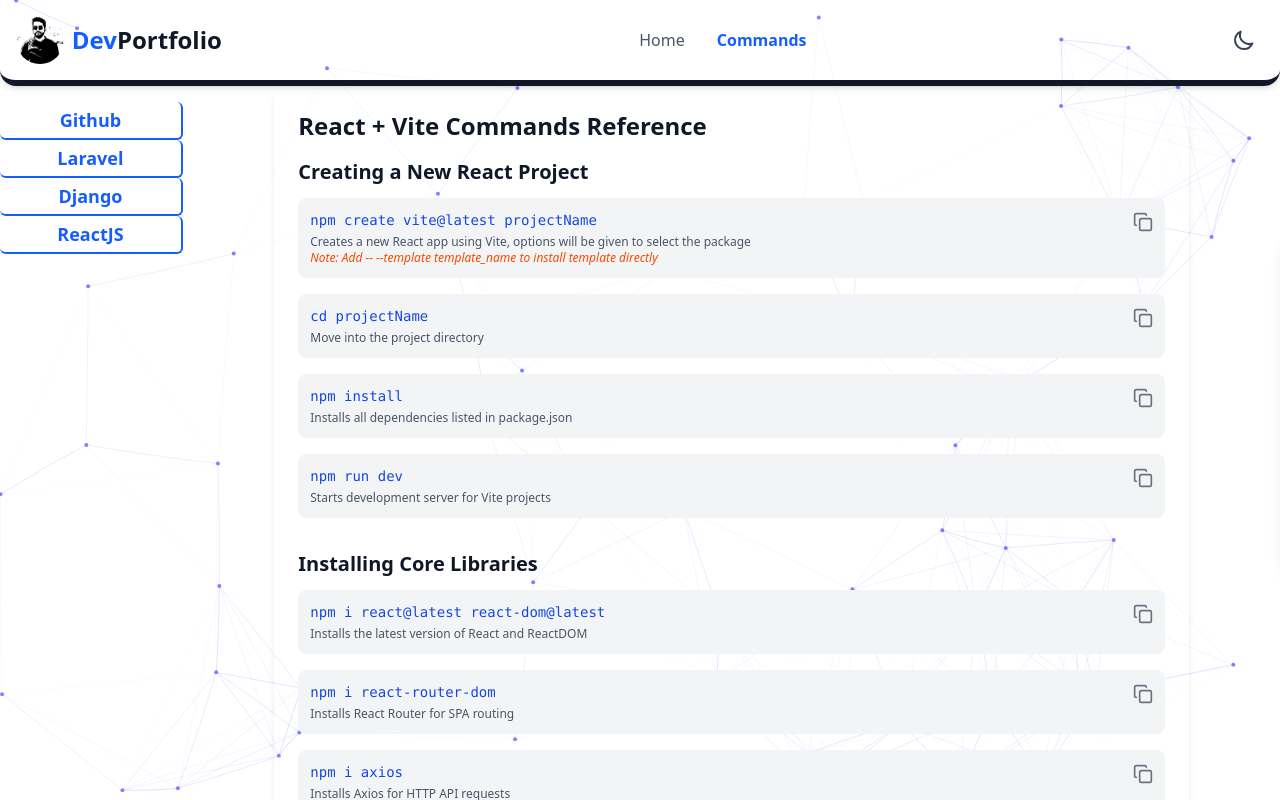
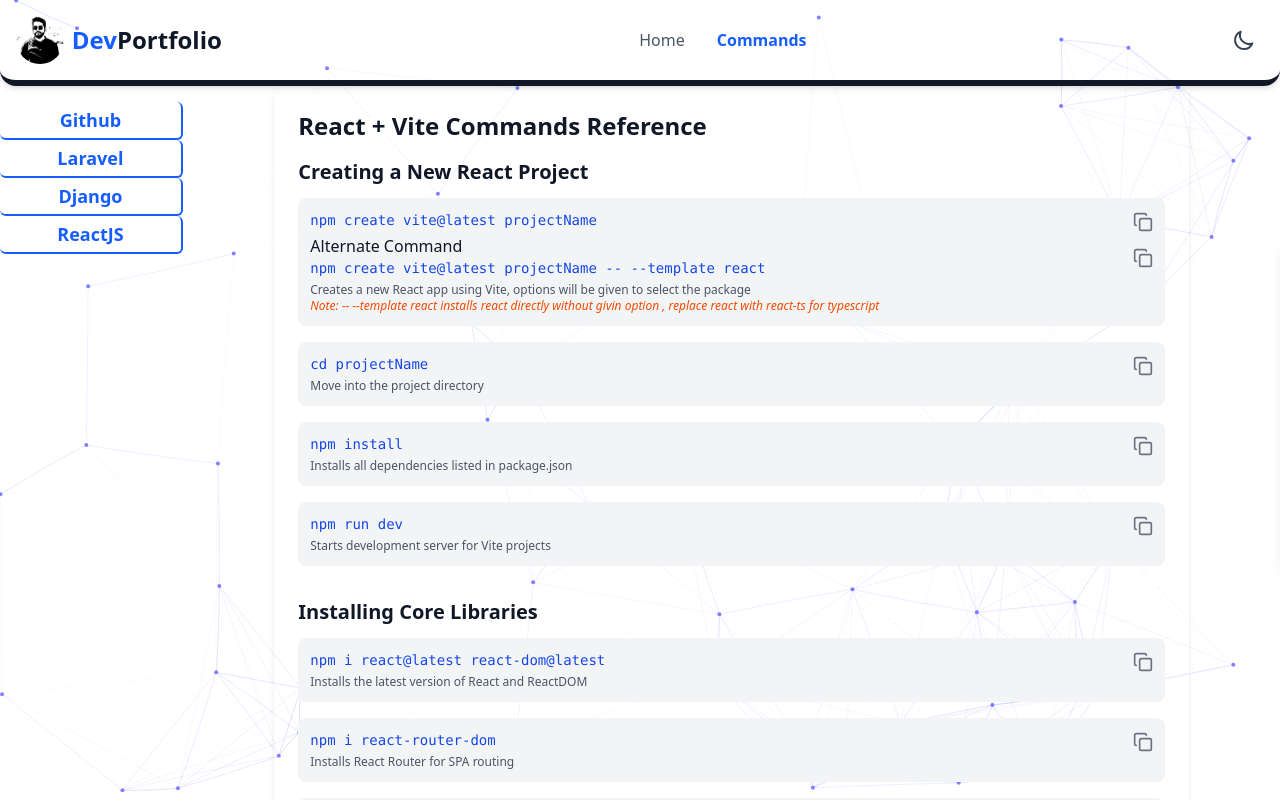
Before and after one commit to SumaniqueCode/SumaniqueCode, a React (Vite) app: page /commands in a window 1280 px wide. Both pictures are taken after a click on the button "ReactJS". Shown: the top 800 px of the page. Built offline with nearby package versions, Linux system fonts and the light colour scheme.

Commit message:
Commands updated

```diff
--- a/src/commands/components/react/ReactJs.tsx
+++ b/src/commands/components/react/ReactJs.tsx
@@ -7,8 +7,9 @@ const ReactJS = () => {
             commands: [
                 {
                     command: 'npm create vite@latest projectName',
+                    alternateCommand: 'npm create vite@latest projectName -- --template react',
                     description: 'Creates a new React app using Vite, options will be given to select the package',
-                    note: 'Add -- --template template_name to install template directly'
+                    note: '-- --template react installs react directly without givin option , replace react with react-ts for typescript',
                 },
                 {
                     command: 'cd projectName',
```
